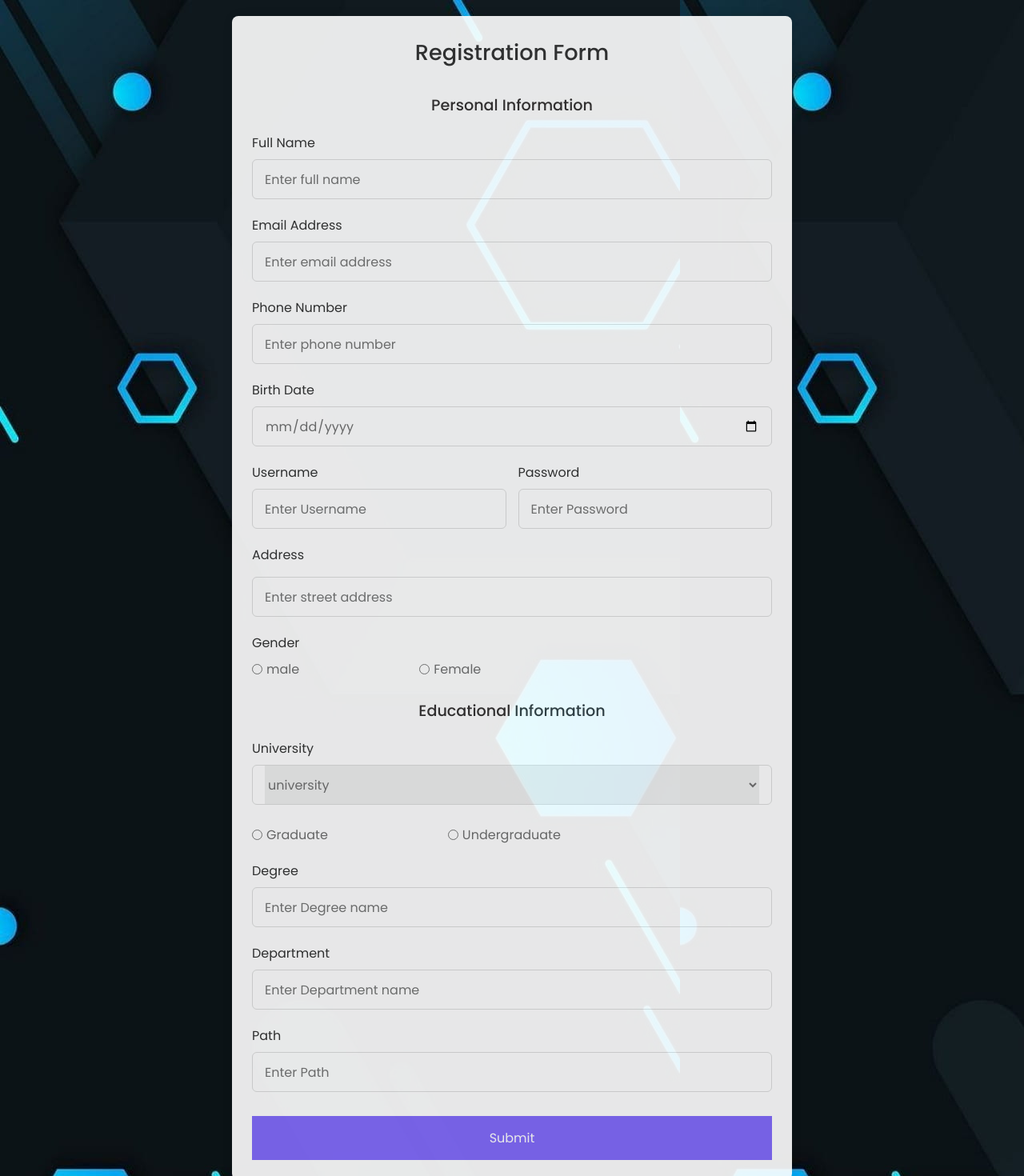
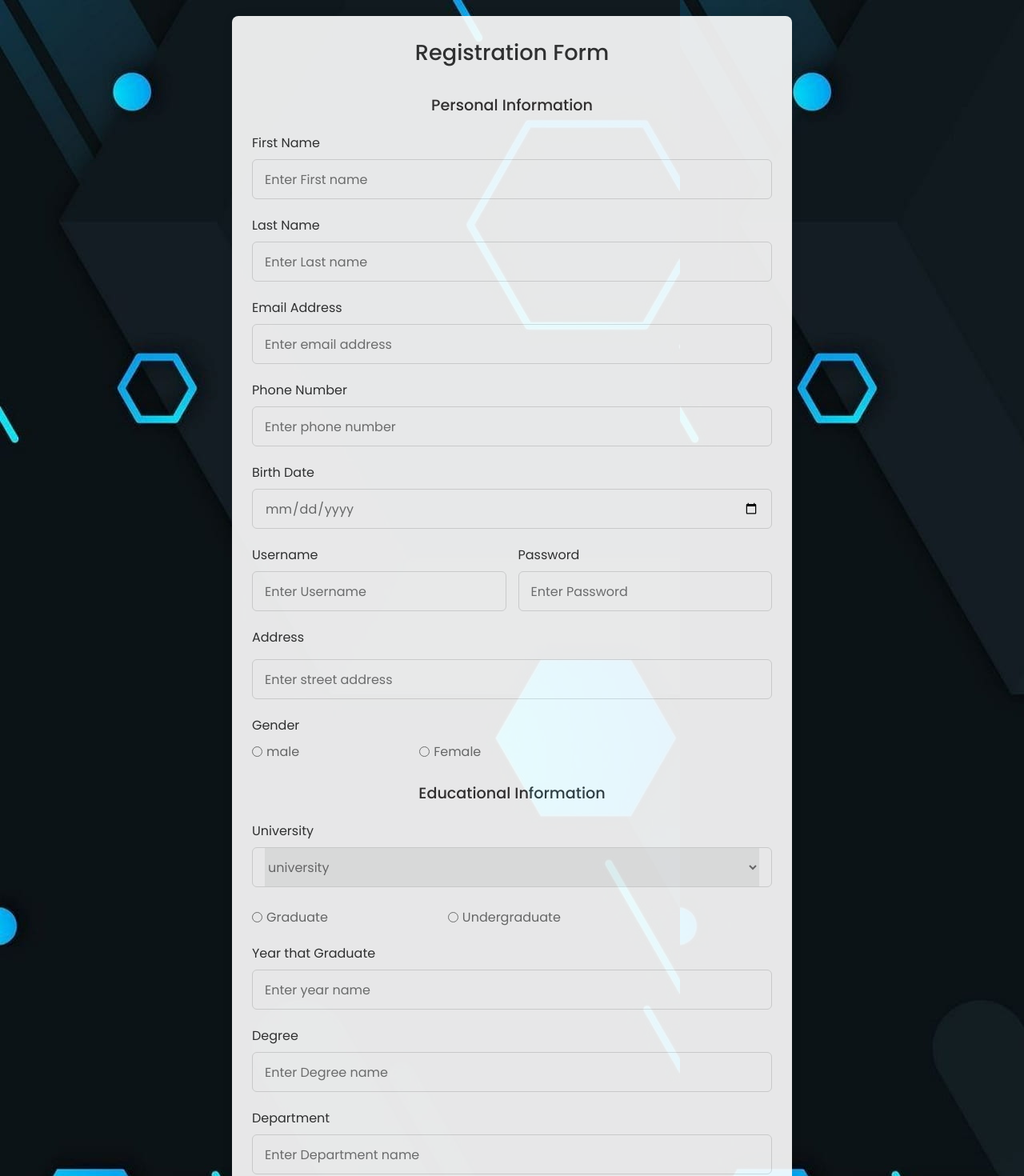
Before and after one commit to Pavith00/campus-internship-hub, a React (Create React App) app: page / in a window 1280 px wide. Shown: the top 1470 px of the page at 80% size. Built offline with nearby package versions, Linux system fonts and the light colour scheme.

Commit message:
Add text boxes for first name and last name instead of fullname, and implement a condition to prevent users from entering the same username.

```diff
--- a/src/Component/CreateAccount.js
+++ b/src/Component/CreateAccount.js
@@ -5,7 +5,8 @@ import "./CreateAccount.css";
 
 
 function CreateAccount() {
-  const [name, setName] = useState("");
+  const [fname, setFname] = useState("");
+  const [lname, setLname] = useState("");
   const [email, setEmail] = useState("");
   const [phone, setPhone] = useState("");
   const [birthday, setBirthday] = useState("");
@@ -26,7 +27,8 @@ function CreateAccount() {
     e.preventDefault();
     try {
       const response = await axios.post("http://localhost:8080/student/add", {
-        name: name,
+        fname: fname,
+        lname: lname,
         email: email,
         phone: phone,
         birthday: birthday,
@@ -42,9 +44,12 @@ function CreateAccount() {
         department: department
       });
       console.log(response.data);
-      alert("User registered successfully");
+      if (response.data.startsWith("Username")) {
+        alert(response.data);
+      } else { alert("User registered successfully");
       // Reset form fields after successful registration
-      setName("");
+      setFname("");
+      setLname("");
       setEmail("");
       setPhone("");
       setBirthday("");
@@ -56,6 +61,7 @@ function CreateAccount() {
       setPath("");
       setDegree("");
       setDepartment("");
+    }
     } catch (error) {
       console.error("Error registering user:", error);
       alert("An error occurred while registering user");
@@ -73,8 +79,13 @@ function CreateAccount() {
 
         <p>Personal Information</p>
         <div className="input-box">
-          <label >Full Name</label>
-          <input type="text" placeholder="Enter full name" value={name} onChange={(e) => setName(e.target.value)} required />
+          <label >First Name</label>
+          <input type="text" placeholder="Enter First name" value={fname} onChange={(e) => setFname(e.target.value)} required />
+        </div>
+
+        <div className="input-box">
+          <label >Last Name</label>
+          <input type="text" placeholder="Enter Last name" value={lname} onChange={(e) => setLname(e.target.value)} required />
         </div>
 
         <div className="input-box">
@@ -147,6 +158,11 @@ function CreateAccount() {
          </div>
 
          <div className="input-box">
+          <label >Year that Graduate</label>
+          <input type="text" placeholder="Enter year name" value={yearThatGraduate} onChange={(e) => setYearThatGraduate(e.target.value)} required />
+        </div>
+
+         <div className="input-box">
           <label >Degree</label>
           <input type="text" placeholder="Enter Degree name" value={degree} onChange={(e) => setDegree(e.target.value)} required />
         </div>
```
